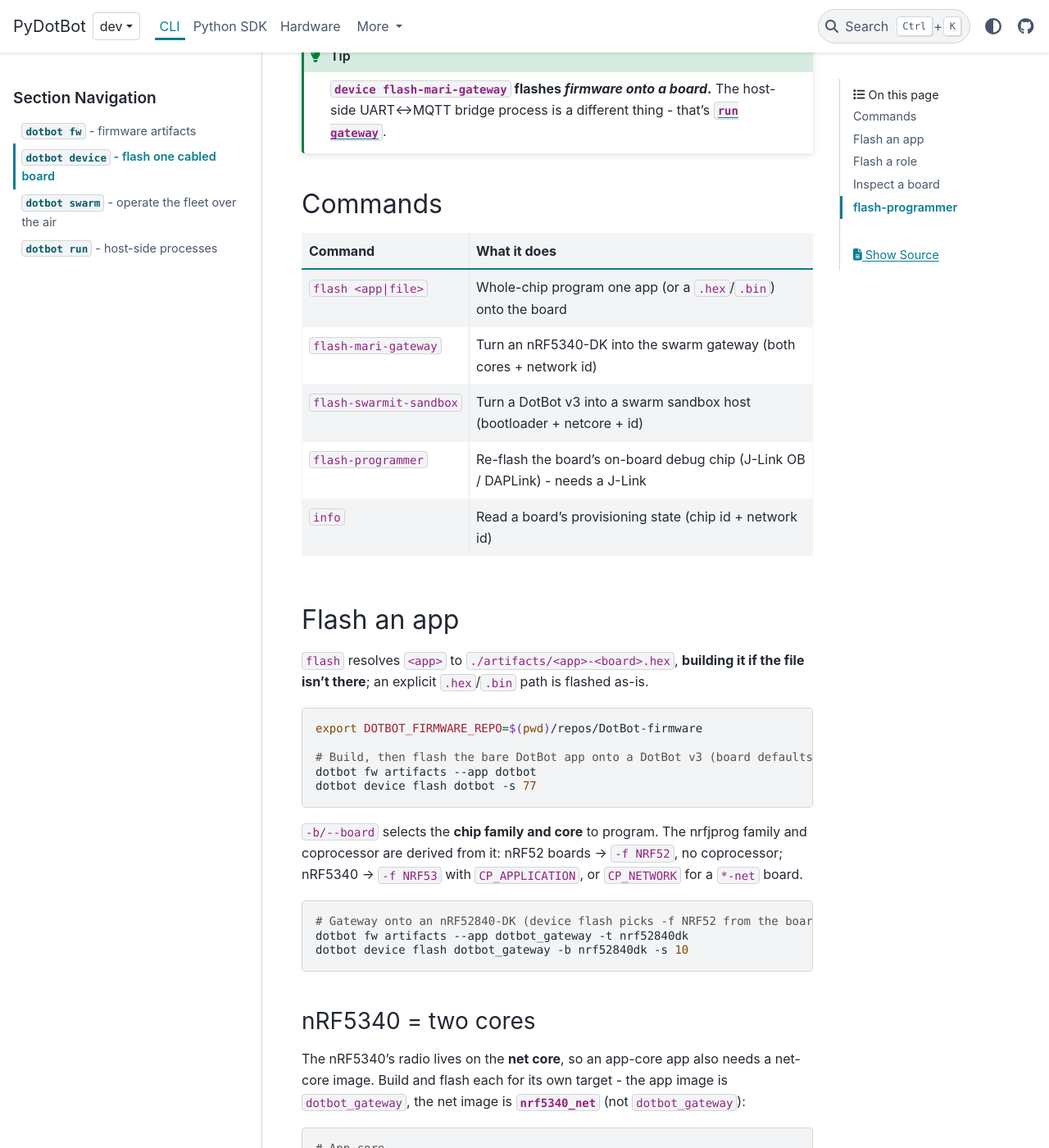
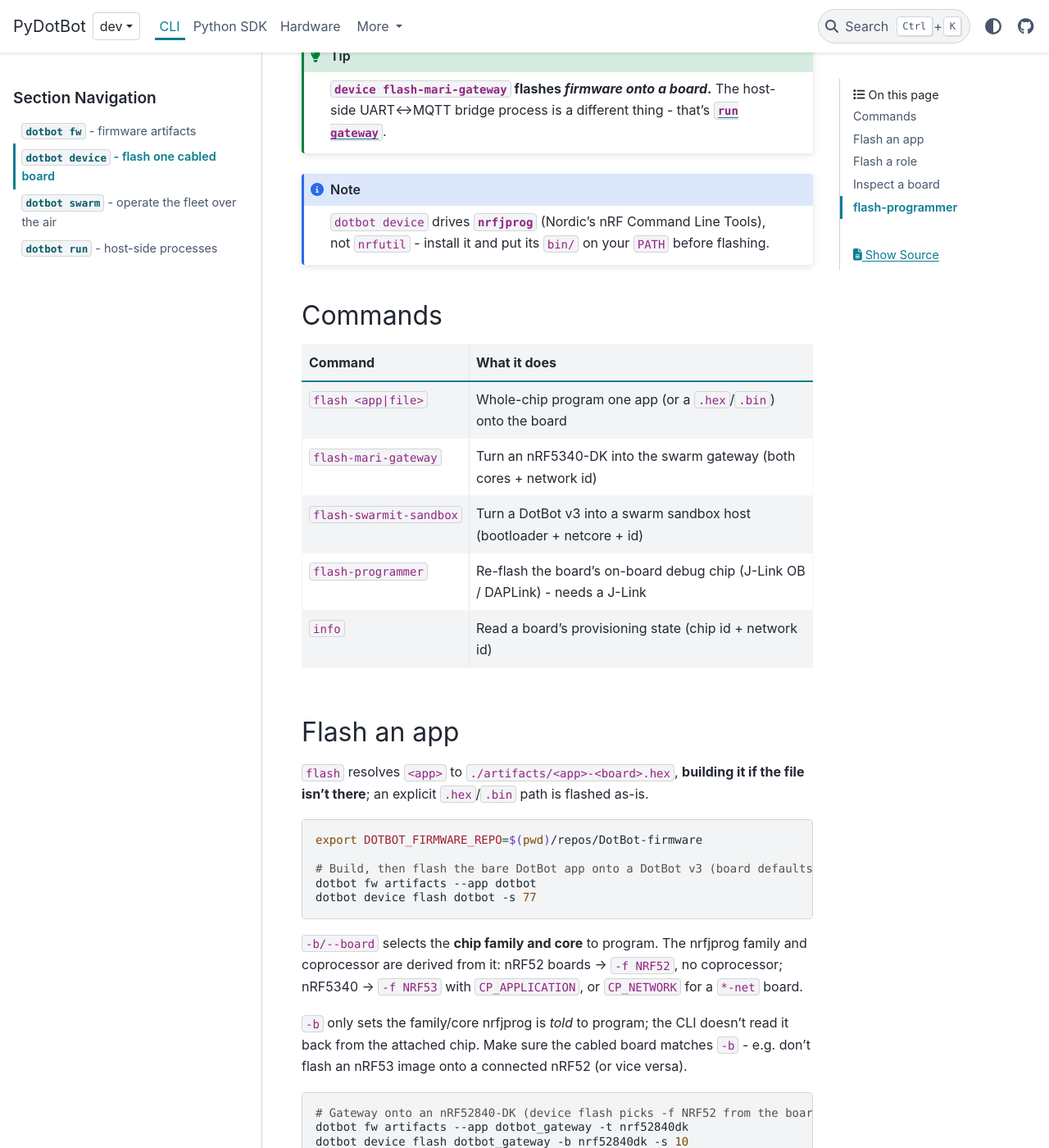
Before and after one commit to DotBots/PyDotBot, a Sphinx documentation site: the page built from doc/cli/device.md, in a window 1280 px wide and 1400 px high, scrolled down 461 px. Shown: the whole window at 82% size. Built offline with Sphinx 7.4.7 and the PyData theme 0.15.4, drawn with Linux system fonts in a browser that asks for light colours.

Commit message:
doc: document the nrfjprog prerequisite and board-match caution
AI-assisted: Claude Opus 4.8

````diff
--- a/doc/cli/device.md
+++ b/doc/cli/device.md
@@ -13,6 +13,11 @@ instead. To build the `.hex` first, see [`fw`](fw.md).
 ```{tip}
 **`device flash-mari-gateway` flashes _firmware onto a board_.** The host-side
 UART↔MQTT bridge process is a different thing - that's [`run gateway`](run.md).
+```
+
+```{note}
+`dotbot device` drives **`nrfjprog`** (Nordic's nRF Command Line Tools), not
+`nrfutil` - install it and put its `bin/` on your `PATH` before flashing.
 ```
 
 ## Commands
@@ -41,6 +46,10 @@ dotbot device flash dotbot -s 77
 `-b/--board` selects the **chip family and core** to program. The nrfjprog family
 and coprocessor are derived from it: nRF52 boards → `-f NRF52`, no coprocessor;
 nRF5340 → `-f NRF53` with `CP_APPLICATION`, or `CP_NETWORK` for a `*-net` board.
+
+`-b` only sets the family/core nrfjprog is *told* to program; the CLI doesn't
+read it back from the attached chip. Make sure the cabled board matches `-b` -
+e.g. don't flash an nRF53 image onto a connected nRF52 (or vice versa).
 
 ```bash
 # Gateway onto an nRF52840-DK (device flash picks -f NRF52 from the board)
````
